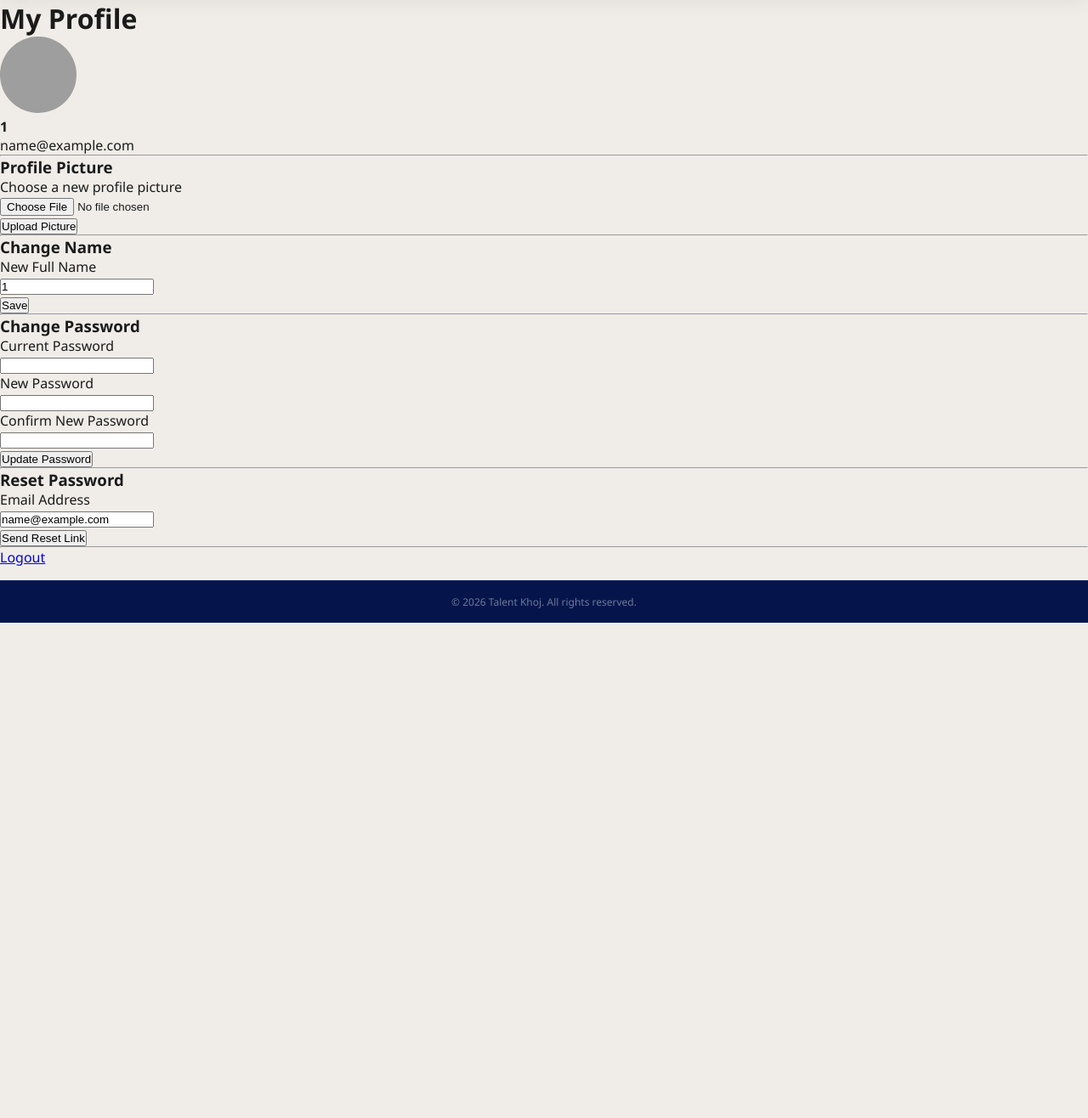
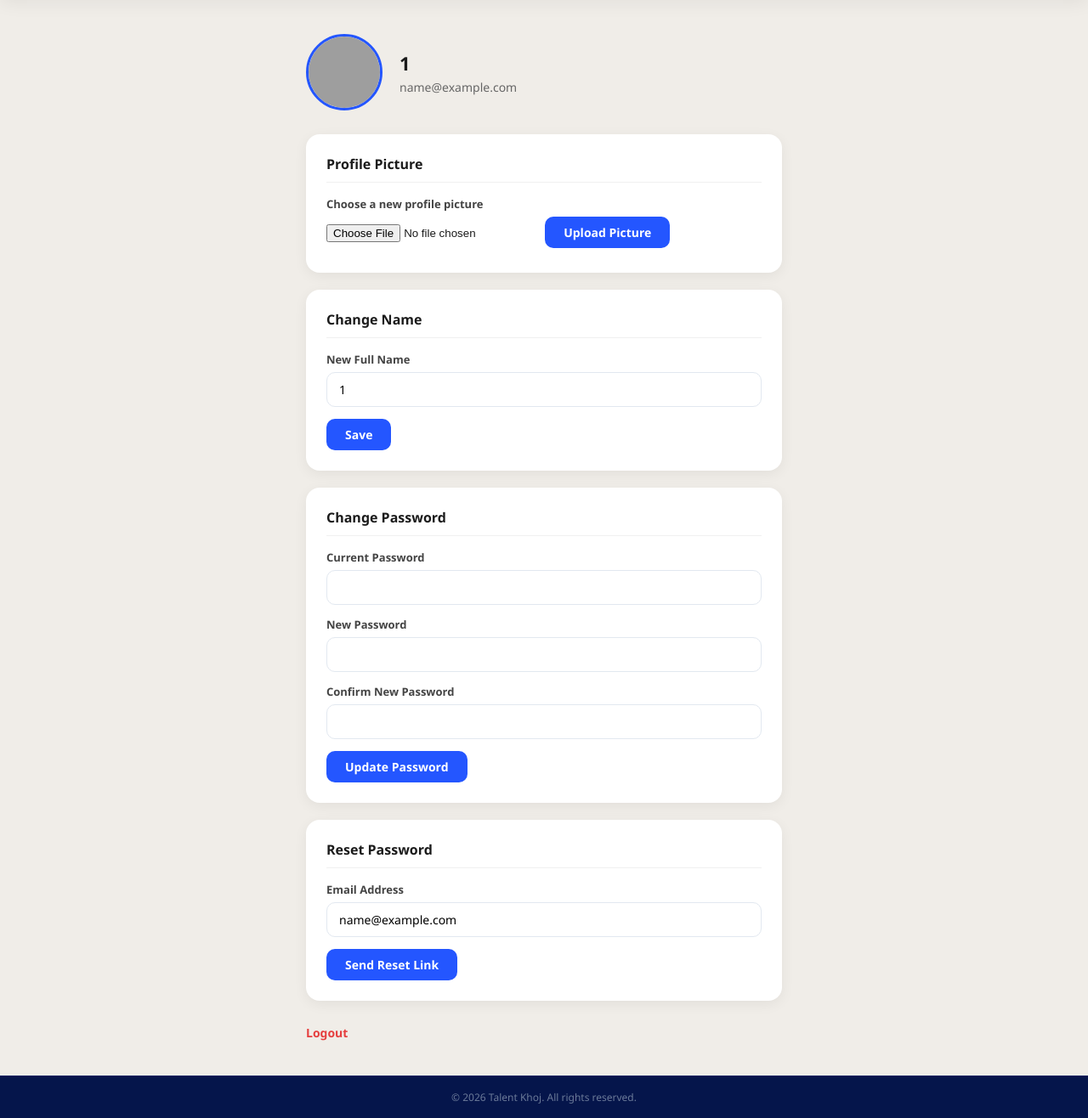
Before and after one commit to tejashexe-spec/Talentkhoj, a Flask app: page /profile in a window 1280 px wide. Shown: the part 67-1383 px from the top of the page at 85% size. Before the commit the page ends 800 px from the top, so only its background shows below. Run offline with Flask 3, Linux system fonts and the light colour scheme; the visitor is signed in with stand-in values (Sample User, id 1); grey boxes are pictures that could not be loaded.

Commit message:
Added CSS to profile dashboard

```diff
--- a/my_first_flask/templates/profile.html
+++ b/my_first_flask/templates/profile.html
@@ -3,79 +3,80 @@
 {% block title %}Profile | Talent Khoj{% endblock %}
 
 {% block content %}
-<h1>My Profile</h1>
+<div class="profile-wrapper">
 
+    <!-- Header -->
+    <div class="profile-header">
+        {% if session.get('user_avatar') %}
+            <img src="{{ session['user_avatar'] }}" alt="Profile Picture">
+        {% else %}
+            <img src="https://ui-avatars.com/api/?name={{ session['user_name'] }}&size=90&rounded=true&background=2456ff&color=fff" alt="Profile Picture">
+        {% endif %}
         <div>
-    {% if session.get('user_avatar') %}
-        <img src="{{ session['user_avatar'] }}" alt="Profile Picture" width="90" height="90" style="border-radius:50%; object-fit:cover;">
-    {% else %}
-        <img src="https://ui-avatars.com/api/?name={{ session['user_name'] }}&size=90&rounded=true" alt="Profile Picture">
-    {% endif %}
-    <p><strong>{{ session['user_name'] }}</strong></p>
+            <h2>{{ session['user_name'] }}</h2>
             <p>{{ session.get('user_email', '') }}</p>
         </div>
+    </div>
 
-<hr>
-
+    <!-- Profile Picture -->
+    <div class="profile-section">
         <h3>Profile Picture</h3>
         <form method="post" action="/profile" enctype="multipart/form-data">
             <input type="hidden" name="action" value="upload_avatar">
-    <p>
-        <label for="avatar">Choose a new profile picture</label><br>
+            <label for="avatar">Choose a new profile picture</label>
             <input id="avatar" name="avatar" type="file" accept="image/*" required>
-    </p>
-    <button type="submit">Upload Picture</button>
+            <button type="submit" class="profile-btn">Upload Picture</button>
         </form>
+    </div>
 
-<hr>
-
+    <!-- Change Name -->
+    <div class="profile-section">
         <h3>Change Name</h3>
-{% if name_message %}<p>{{ name_message }}</p>{% endif %}
+        {% if name_message %}
+            <p class="success-msg">{{ name_message }}</p>
+        {% endif %}
         <form method="post" action="/profile">
             <input type="hidden" name="action" value="change_name">
-    <p>
-        <label for="full_name">New Full Name</label><br>
+            <label for="full_name">New Full Name</label>
             <input id="full_name" type="text" name="full_name" value="{{ session['user_name'] }}" required>
-    </p>
-    <button type="submit">Save</button>
+            <button type="submit" class="profile-btn">Save</button>
         </form>
+    </div>
 
-<hr>
-
+    <!-- Change Password -->
+    <div class="profile-section">
         <h3>Change Password</h3>
-{% if password_message %}<p>{{ password_message }}</p>{% endif %}
+        {% if password_message %}
+            <p class="success-msg">{{ password_message }}</p>
+        {% endif %}
         {% if password_errors %}
-    {% for e in password_errors %}<p>{{ e }}</p>{% endfor %}
+            {% for e in password_errors %}
+                <p class="error-msg">{{ e }}</p>
+            {% endfor %}
         {% endif %}
         <form method="post" action="/profile">
             <input type="hidden" name="action" value="change_password">
-    <p>
-        <label for="current_password">Current Password</label><br>
+            <label for="current_password">Current Password</label>
             <input id="current_password" type="password" name="current_password" required>
-    </p>
-    <p>
-        <label for="new_password">New Password</label><br>
+            <label for="new_password">New Password</label>
             <input id="new_password" type="password" name="new_password" required>
-    </p>
-    <p>
-        <label for="confirm_password">Confirm New Password</label><br>
+            <label for="confirm_password">Confirm New Password</label>
             <input id="confirm_password" type="password" name="confirm_password" required>
-    </p>
-    <button type="submit">Update Password</button>
+            <button type="submit" class="profile-btn">Update Password</button>
         </form>
+    </div>
 
-<hr>
-
+    <!-- Reset Password -->
+    <div class="profile-section">
         <h3>Reset Password</h3>
         <form>
-    <p>
-        <label for="reset_email">Email Address</label><br>
+            <label for="reset_email">Email Address</label>
             <input id="reset_email" type="email" name="reset_email" value="{{ session.get('user_email', '') }}" required>
-    </p>
-    <button type="submit">Send Reset Link</button>
+            <button type="submit" class="profile-btn">Send Reset Link</button>
         </form>
+    </div>
 
-<hr>
-<a href="/logout">Logout</a>
+    <a class="logout-link" href="/logout">Logout</a>
 
+</div>
 {% endblock %}
```
Lines whose indentation alone changed are shown as unchanged.
